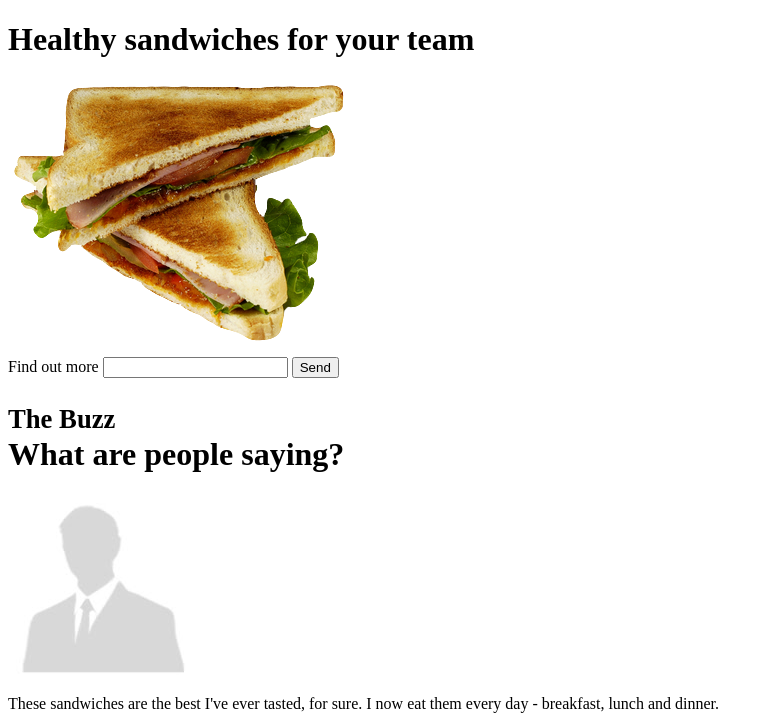
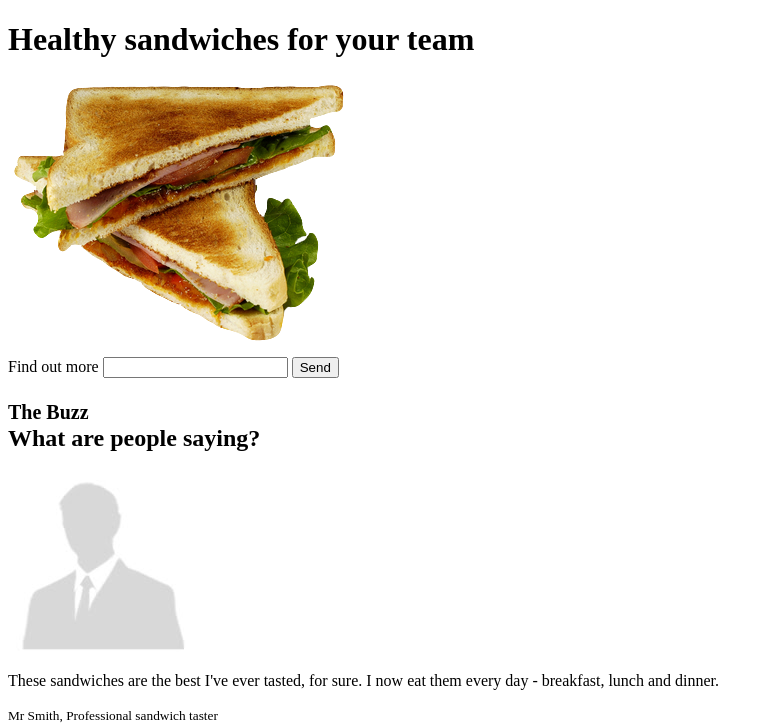
Before and after one commit to minalona/web-content, a plain HTML site: page bootstrap_exercise-master/index.html in a window 1280 px wide. Shown: the top 728 px of the page, without its empty margins (0-773 px from the left). Drawn offline with Linux system fonts and the light colour scheme.

Commit message:
committing to branch
committing to branch

```diff
--- a/bootstrap_exercise-master/index.html
+++ b/bootstrap_exercise-master/index.html
@@ -20,7 +20,7 @@
   </div>
 
   <div id="buzz">
-    <h1><small>The Buzz</small><br />What are people saying?</h1>
+    <h2><small>The Buzz</small><br />What are people saying?</h2>
     <div>
       <img src='images/person.jpg'>
       <p>These sandwiches are the best I've ever tasted, for sure. I now eat them every day - breakfast, lunch and dinner.</p>
@@ -36,7 +36,7 @@
       <p>We switched to Sam's Sarnies and won our first government contract the next day. Coincidence? I think not!</p>
     </div>
   </div>
-</p>
+
   <div id="mission">
     <h2><small>Our mission</small><br />Join us in helping busy professionals eat healthily</h2>
 
```
